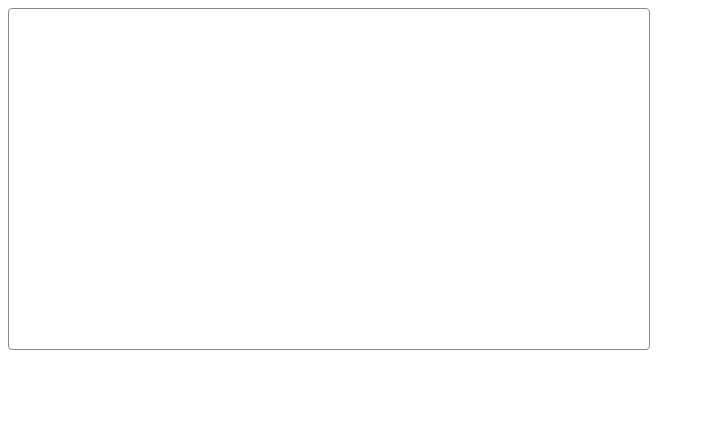
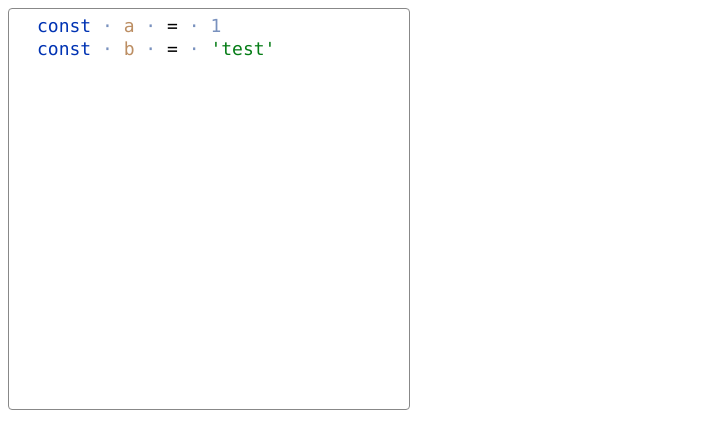
Before and after one commit to guweimo/editor, a plain HTML site: page index.html in a window 1280 px wide. Shown: the whole page, without its empty margins (0-705 px from the left). Drawn offline with Linux system fonts and the light colour scheme.

Commit message:
画出固定字符

```diff
--- a/index.html
+++ b/index.html
@@ -8,9 +8,6 @@
             color: #888;
             border: 1px solid #888888;
             border-radius: 4px;
-            padding: 20px;
-            width: 600px;
-            min-height: 100px;
         }
 
         .editor:focus {
@@ -19,7 +16,7 @@
     </style>
 </head>
 <body>
-    <canvas class="editor" contenteditable="true" data-action="inputValue"></canvas>
+    <canvas id="id-canvas" width="400" height="400" class="editor" contenteditable="true" data-action="inputValue"></canvas>
     <script src="js/utils.js"></script>
     <script src="js/enums.js"></script>
     <script src="js/string_list.js"></script>
--- a/js/editor.js
+++ b/js/editor.js
@@ -1,13 +1,83 @@
+let fontSize = 18
+let font = 'Menlo'
+class Editor extends GuaObject {
 
-class Editor extends GuaObject {
     constructor(code) {
         super()
         this.code = code
-        let tl = tokens(this.code)
-        log('tl', tl)
+        this.tokenList = tokens(this.code)
+        this.canvas = document.querySelector('#id-canvas')
+        this.context = this.canvas.getContext('2d')
+        this.lines = []
+        this.init()
     }
+
+    init() {
+        // 按行生成数据
+        let line = []
+        for (let item of this.tokenList) {
+            if (item.value === '\n') {
+                this.lines.push(line)
+                line = []
+                continue
+            }
+            line.push(item)
+        }
+        line.push(Token.new('\n', Token.lineBreak))
+        this.lines.push(line)
+        this.__start()
+    }
+
+    __start() {
+        var g = this
+        // 开始运行程序
+        // setTimeout(function() {
+            g.runLoop()
+        // }, 1000 / 60)
+    }
+
+    runLoop() {
+        let g = this
+
+        // update x
+        g.update()
+
+        // clear
+        g.context.clearRect(0, 0, g.canvas.width, g.canvas.height)
+
+        // draw
+        g.draw()
+
+        // next run loop
+        setTimeout(function() {
+            g.runLoop()
+        }, 1000 / 60)
+    }
+
     draw() {
-
+        log('into')
+        let ctx = this.context
+        ctx.font = `${fontSize}px ${font}`
+        let startX = fontSize + 10
+        let offsetX = startX
+        let lineHeight = fontSize + 5
+        let offsetY = lineHeight
+        log('this.lines', this.lines)
+        for (const line of this.lines) {
+            for (const token of line) {
+                let value = token.value
+                if (value === ' ') {
+                    value = ' · '
+                }
+                let type = token.type
+                ctx.fillStyle = Palette[type]
+                ctx.fillText(value, offsetX, offsetY)
+                let w = ctx.measureText(value).width
+                offsetX += w
+            }
+            offsetX = startX
+            offsetY += lineHeight
+        }
     }
 
     update() {
@@ -18,8 +88,9 @@ class Editor extends GuaObject {
 
 
 const __main = function() {
-    let code = 'const a = 1'
-    Editor.new(code)
+    let code = `const a = 1
+const b = 'test'`
+    let e = Editor.new(code)
 }
 
 __main()
--- a/js/enums.js
+++ b/js/enums.js
@@ -1,5 +1,5 @@
 const TokenType = {
-    keyword: 'KEYWORD',
+    keyword: 'keyword',
     whiteSpace: '空格',
     equal: '等于',
     number: '数字',
@@ -8,4 +8,17 @@ const TokenType = {
     variableDefinitions: '变量定义',
     normal: '普通字符',
     comment: '注释',
+    auto: 'auto',
 }
+
+const Palette = {
+    keyword: '#0033B3',
+    '空格': '#7991BE',
+    'auto': '#000',
+    '数字': '数字',
+    '字符串': '#067D17',
+    '换行符': '换行符',
+    '变量定义': '变量定义',
+    '普通字符': '#BC8E63',
+    '注释': '#7991BE',
+}
--- a/js/tokenizer.js
+++ b/js/tokenizer.js
@@ -43,7 +43,7 @@ const isAuto = function(c) {
 
 
 const isNumber = function(s) {
-    let c = '.'
+    // let c = '.'
     for (let e of s) {
         if (!isDigit(e)) {
             return false
@@ -85,12 +85,12 @@ const readString = function(stringList, type) {
     while (sl.hasChar()) {
         let c = sl.readChar()
         if (c === type) {
-            return s
+            return type + s + type
         }
         s += c
     }
 
-    return s
+    return type + s + type
 }
 
 // 读取数值
@@ -135,11 +135,10 @@ const readVar = function(sl) {
 const tokens = function(code) {
     let ts = []
     let sl = StringList.new(code)
-    console.log('sl', sl)
+
     while(sl.hasChar()) {
         let e = sl.readChar()
         let p = sl.peekChar()
-        log(sl, e, p)
 
         if (e === '/' && p === '/') {
             let s = e
@@ -150,15 +149,18 @@ const tokens = function(code) {
             }
             let t = Token.new(s, TokenType.comment)
             ts.push(t)
-        } else if (isNumber(e)) {
-            let n = readNumber(sl)
-            let t = Token.new(n, TokenType.number)
+        } else if (isAuto(e)) {
+            let t = Token.new(e, TokenType.auto)
             ts.push(t)
         } else if (e === `"` || e === `'` || e === '`') {
             let s = readString(sl, e)
             let t = Token.new(s, TokenType.string)
             ts.push(t)
-        }  else if (e === ' ') {
+        } else if (isNumber(e)) {
+            let n = readNumber(sl)
+            let t = Token.new(n, TokenType.number)
+            ts.push(t)
+        } else if (e === ' ') {
             let t = Token.new(e, TokenType.whiteSpace)
             ts.push(t)
         } else if (e === '\n') {
--- a/js/utils.js
+++ b/js/utils.js
@@ -45,4 +45,12 @@ class GuaObject {
     static new(...args) {
         return new this(...args)
     }
+
+    update() {
+
+    }
+
+    draw() {
+
+    }
 }
```
